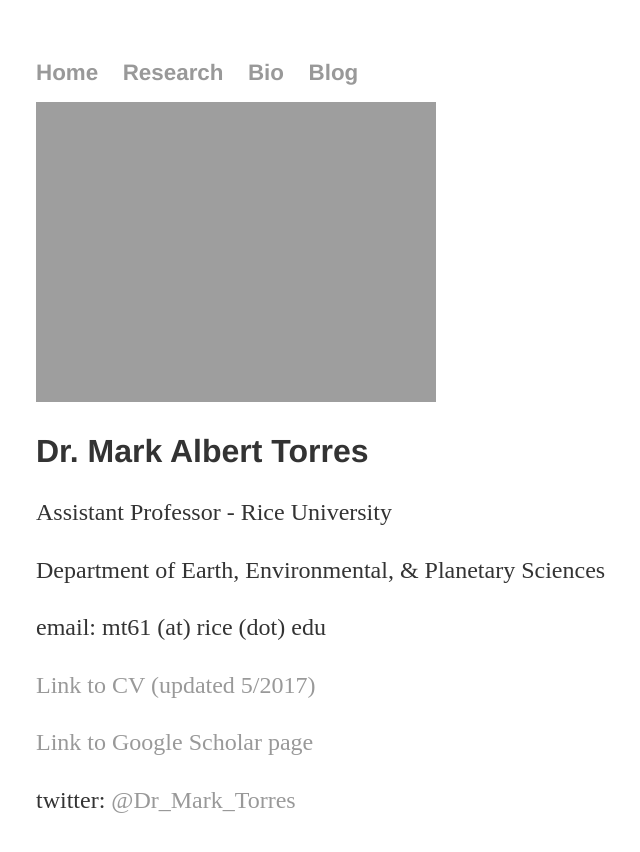
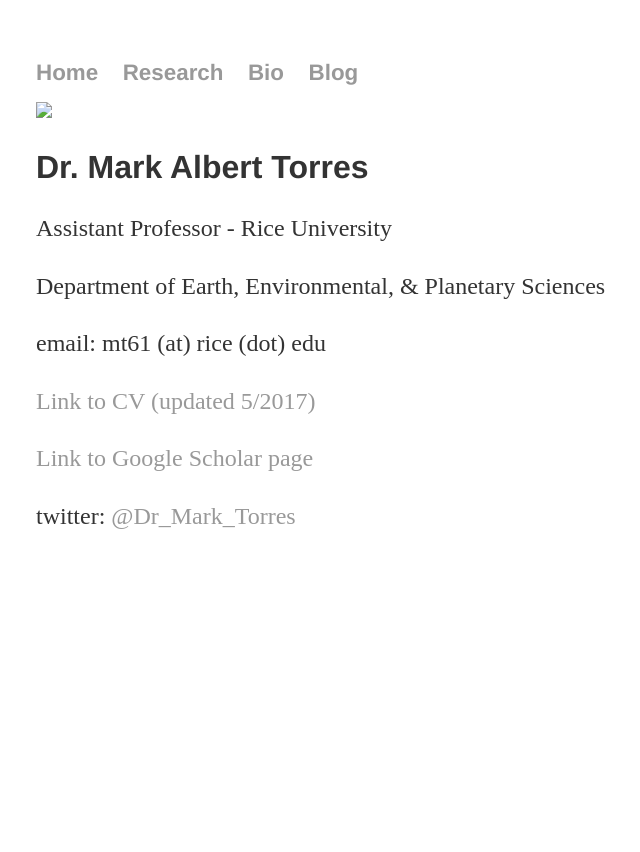
Before and after one commit to torres-lab/torres-lab.github.io, a Jekyll site: the page built from cv/index.html, in a window 1280 px wide. Shown: the top 852 px of the page, without its empty margins (156-796 px from the left). Built offline with Jekyll 4.4.1, drawn with Linux system fonts in a browser that asks for light colours.

Commit message:
Update index.html

```diff
--- a/cv/index.html
+++ b/cv/index.html
@@ -3,7 +3,7 @@ layout: default
 title: CV
 ---
 <div class="blurb">
-	<img src="torres-lab.github.io/pictures/DSC_2550.png alt="hi" class="inline"/>
+	<img class="thumbnail" src="torres-lab.github.io/pictures/DSC_2550.png">
 	<h2> Dr. Mark Albert Torres </h2>
 	<p> Assistant Professor - Rice University </p>
 	<p> Department of Earth, Environmental, & Planetary Sciences </p>
```
